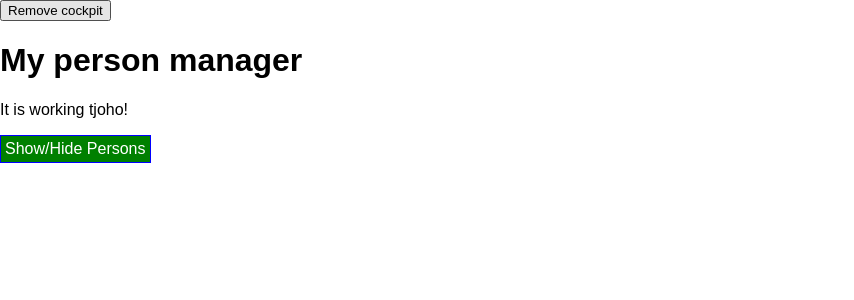
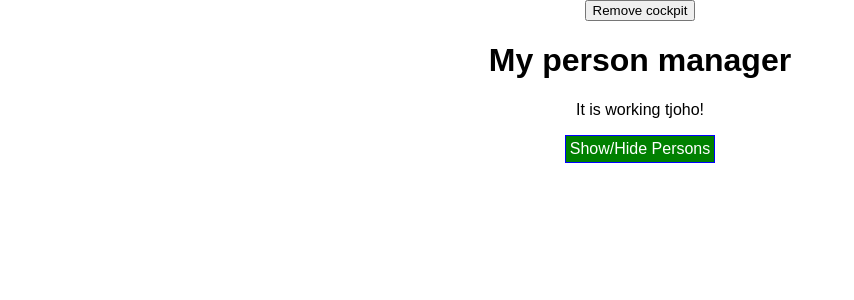
Before and after one commit to oberntorp/MOOCCourses, a React app in the folder react-complete-guide/: page / in a window 1280 px wide. Shown: the top 300 px of the page, without its empty margins (0-854 px from the left). Built offline with nearby package versions, Linux system fonts and the light colour scheme.

Commit message:
- Changed where Aux was used

```diff
--- a/react-complete-guide/src/Components/Persons/Person/Person.js
+++ b/react-complete-guide/src/Components/Persons/Person/Person.js
@@ -1,16 +1,18 @@
 import React from 'react';
 import classes from './Person.css';
+import Aux from '../../../hoc/Auxiliary';
 // This type of component that has no state in it is called a stateless, dumb or presentational component, this one is particularly made using a functional component
 // A functional component not managing state is called s presentational component
 const person = (props) => {
         console.log("[Person.js] rendering...");
         return (
-                <div className={classes.person}>
+                // React.Fragment is also a higher order component, it could be used instead as it is already built in
+                <Aux>
                         <p onClick={props.click}>I am {props.name}, and I am {props.age} years old!</p>
                         <p>{props.children}</p>
                         <input type="text" onChange={props.changed} value={props.name} />
-                </div>
-                )
+                </Aux>
+                );
 }
 
 export default person;
--- a/react-complete-guide/src/Containers/App.js
+++ b/react-complete-guide/src/Containers/App.js
@@ -2,7 +2,6 @@ import React, { Component } from 'react';
 import classes from './App.css';
 import Persons from '../components/Persons/Persons';
 import Cockpit from '../components/Cockpit/Cockpit';
-import Aux from '../hoc/Auxiliary';
 
 // A state full, container or smart component is a component that manages state, either as a function (functional components) or class based components
 class App extends Component{
@@ -86,15 +85,13 @@ class App extends Component{
       )
     }
     return (
-      //<div className={classes.App}>
-      <Aux>
+      <div className={classes.App}>
         <button onClick={() => {
           this.setState({showCockpit: false});
       }}>Remove cockpit</button>
         {this.state.showCockpit ? <Cockpit title={this.props.appTitle} personsLength={this.state.persons.length} clicked={this.showPersonsHandler} showPersons={this.state.showPersons}/> : null}
         {persons}
-      </Aux>
-      //</div>
+      </div>
     );
   }
 }
```
